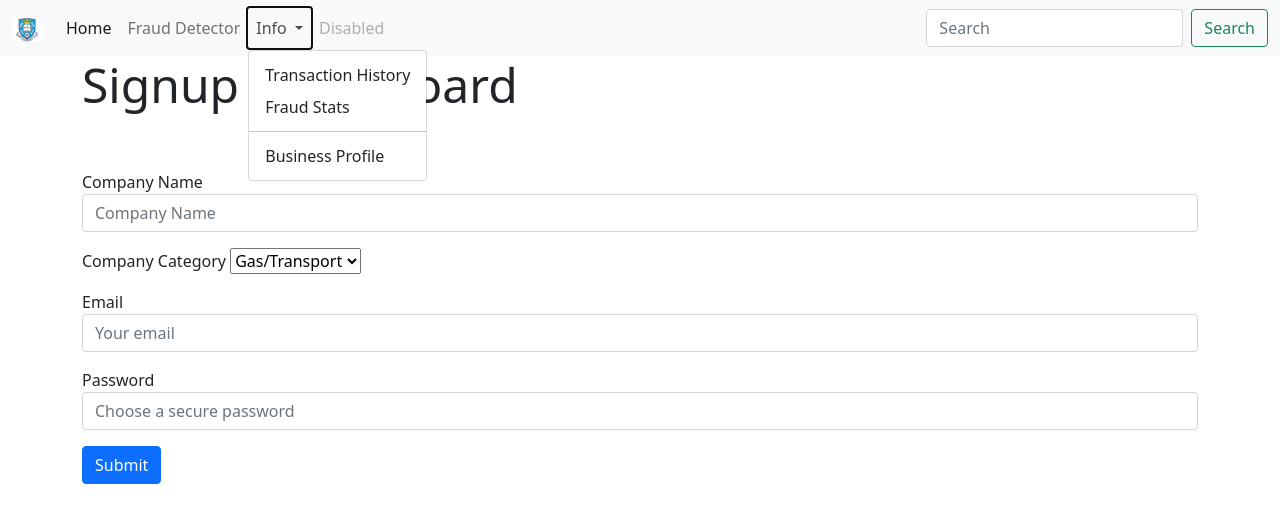
After one commit to aca20dl/fd_api_v2_1, a FastAPI app: template Templates/users/register.html in a window 1280 px wide, after a click on "Info". The commit adds this page. Shown: the top 523 px of the page. Run offline with FastAPI, Linux system fonts and the light colour scheme; the template is opened without the code that fills it, so the values that code supplies are empty.

Commit message:
Register form and post - Not working atm

```diff
--- a/Templates/components/navbar.html
+++ b/Templates/components/navbar.html
@@ -12,17 +12,17 @@
           <a class="nav-link active" aria-current="page" href="#">Home</a>
         </li>
         <li class="nav-item">
-          <a class="nav-link" href="#">Link</a>
+          <a class="nav-link" href="#">Fraud Detector</a>
         </li>
         <li class="nav-item dropdown">
           <a class="nav-link dropdown-toggle" href="#" id="navbarDropdown" role="button" data-bs-toggle="dropdown" aria-expanded="false">
-            Dropdown
+            Info
           </a>
           <ul class="dropdown-menu" aria-labelledby="navbarDropdown">
-            <li><a class="dropdown-item" href="#">Action</a></li>
-            <li><a class="dropdown-item" href="#">Another action</a></li>
+            <li><a class="dropdown-item" href="#">Transaction History</a></li>
+            <li><a class="dropdown-item" href="#">Fraud Stats</a></li>
             <li><hr class="dropdown-divider"></li>
-            <li><a class="dropdown-item" href="#">Something else here</a></li>
+            <li><a class="dropdown-item" href="#">Business Profile</a></li>
           </ul>
         </li>
         <li class="nav-item">
--- /dev/null
+++ b/Templates/users/register.html
@@ -0,0 +1,56 @@
+{% extends "shared/layout.html" %}
+
+
+{% block title %}
+  <title>Job Detail</title>
+{% endblock %}
+
+{% block content %}
+  <div class="container">
+    <div class="row">
+      <h5 class="display-5">Signup to JobBoard</h5>
+      <div class="text-danger font-weight-bold">
+          {% for error in errors %}
+            <li>{{error}}</li>
+          {% endfor %}
+      </div>
+    </div>
+
+    <div class="row my-5">
+      <form method="POST">
+        <div class="mb-3">
+          <label>Company Name</label>
+          <input type="text" required class="form-control" name="company_name" value="{{company_name}}" placeholder="Company Name">
+        </div>
+         <div class="mb-3">
+          <label>Company Category</label>
+          <select id="categories" name="categories" value="{{company_category}}">
+            <option value="Gas_Transport">Gas/Transport</option>
+            <option value="Grocery_Pos">Grocery_Pos</option>
+            <option value="Home">Home</option>
+            <option value="Kids_Pets">Kids_Pets</option>
+            <option value="entertainment">Entertainment</option>
+            <option value="food_dining">Food_dining</option>
+            <option value="grocery_net">Grocery_net</option>
+            <option value="health_fitness">Health/Fitness</option>
+            <option value="misc_net">misc_net</option>
+            <option value="misc_pos">misc_pos</option>
+            <option value="personal_care">Personal Care</option>
+            <option value="shopping_net">Shopping_net</option>
+            <option value="travel">Travel</option>
+            <option value="Shopping_Pos">Shopping_Pos</option>
+          </select>
+        </div>
+        <div class="mb-3">
+          <label>Email</label>
+          <input type="text" required placeholder="Your email" name="email" value="{{email}}" class="form-control">
+        </div>
+        <div class="mb-3">
+          <label>Password</label>
+          <input type="password" required placeholder="Choose a secure password" value="{{password}}" name="password" class="form-control">
+        </div>
+        <button type="submit" class="btn btn-primary">Submit</button>
+      </form>
+    </div>
+  </div>
+  {% endblock %}
--- a/apis/base.py
+++ b/apis/base.py
@@ -1,10 +1,10 @@
 from fastapi import APIRouter
 
-from apis.version1 import route_general_pages
 from apis.version1 import route_users
 from apis.version1 import route_transactions
+from apis.version1 import route_login
 
 api_router = APIRouter()
-api_router.include_router(route_general_pages.general_pages_router,prefix="",tags=["general_pages"])
 api_router.include_router(route_users.router,prefix="/users",tags=["users"])
 api_router.include_router(route_transactions.router, prefix="/transactions", tags=["transactions"])
+api_router.include_router(route_login.router,prefix="/login",tags=["login"])
--- a/main.py
+++ b/main.py
@@ -6,12 +6,14 @@ from core.config import Settings
 from apis.base import api_router
 from db.session import engine
 from db.base import Base
+from webapps.base import api_router as web_app_router
 
 templates = Jinja2Templates(directory="Templates")
 
 
 def include_router(app):
     app.include_router(api_router)
+    app.include_router(web_app_router)
 
 
 def configure_static(app):
--- a/requirements.txt
+++ b/requirements.txt
@@ -36,3 +36,4 @@ pytest
 requests
 pre-commit
 python-jose
+python-multipart
--- /dev/null
+++ b/schemas/tokens.py
@@ -0,0 +1,5 @@
+from pydantic import BaseModel
+
+class Token(BaseModel):
+    access_token: str
+    token_type: str
```
Also changed, not shown: Templates/general_pages/home.html (deleted, +0 -10 lines), Templates/general_pages/transactionHistory.html (added, +15 -0 lines), apis/version1/route_general_pages.py (deleted, +0 -12 lines), apis/version1/route_login.py (added, +60 -0 lines), db/repository/login.py (added, +7 -0 lines), webapps/base.py (added, +8 -0 lines), webapps/transactions/route_transactions.py (added, +18 -0 lines), webapps/users/forms.py (added, +37 -0 lines), webapps/users/route_users.py (added, +37 -0 lines).
